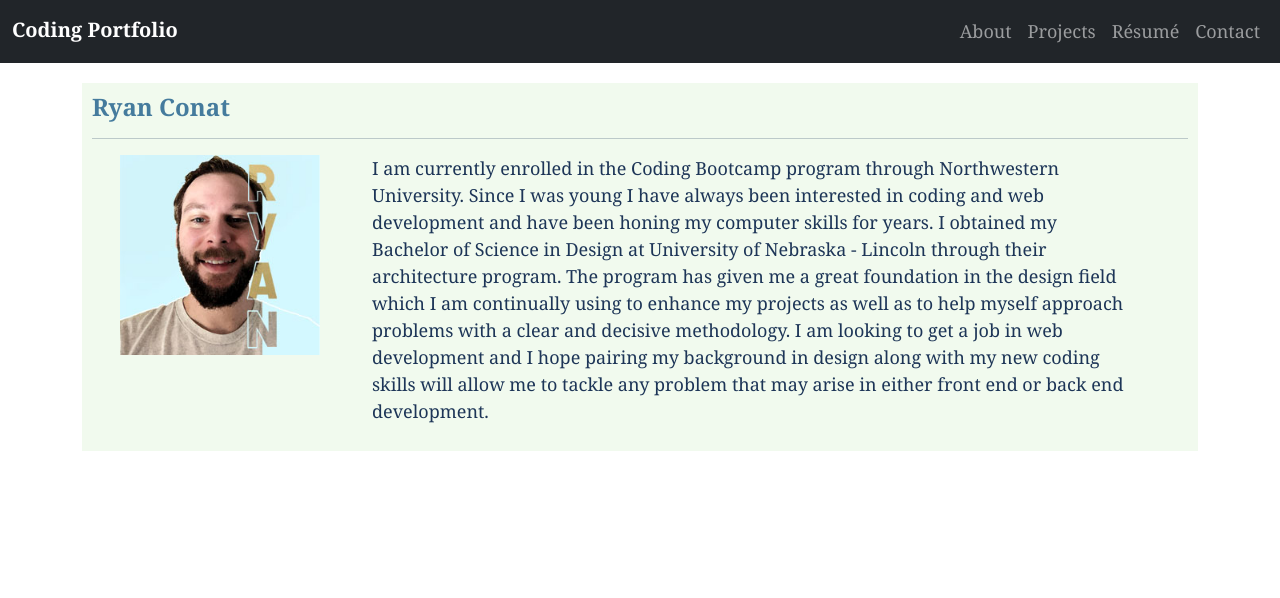
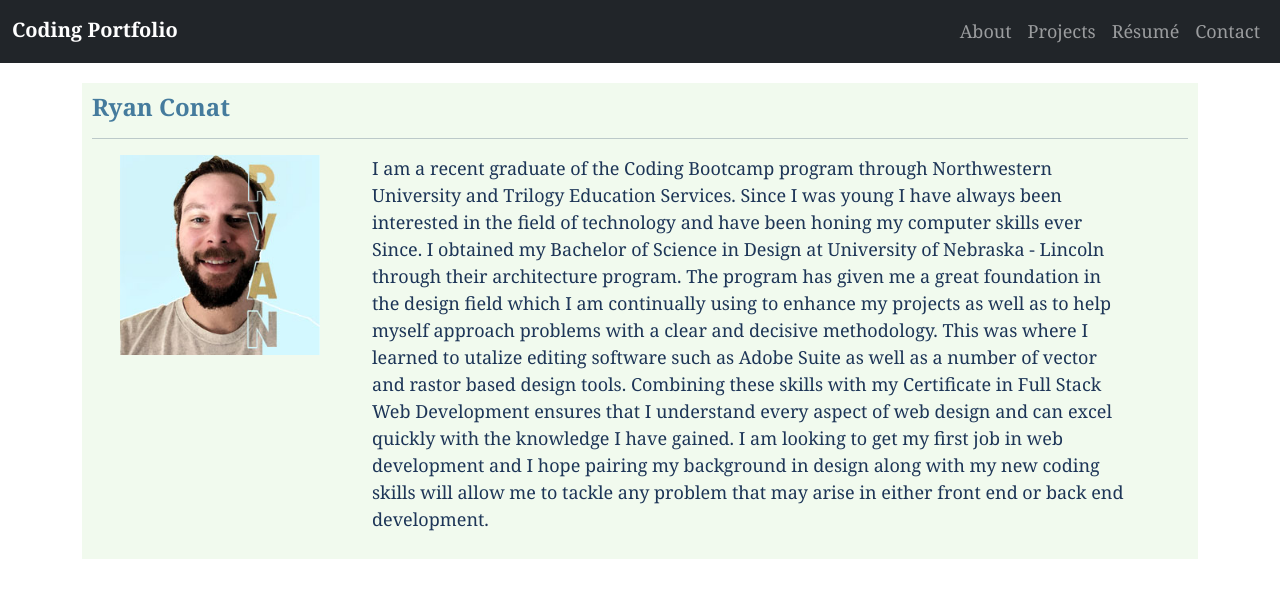
Before and after one commit to Rconat/react-portfolio, a React (Create React App) app: page / in a window 1280 px wide. Shown: the top 598 px of the page. Built offline with nearby package versions, Linux system fonts and the light colour scheme.

Commit message:
updating about.js page

```diff
--- a/src/pages/about.js
+++ b/src/pages/about.js
@@ -13,7 +13,7 @@ const About = () => (
                         </div>
                         <div className="col-lg-9">
                             <div className="bio-text">
-                                <p>I am currently enrolled in the Coding Bootcamp program through Northwestern University. Since I was young I have always been interested in coding and web development and have been honing my computer skills for years. I obtained my Bachelor of Science in Design at University of Nebraska - Lincoln through their architecture program. The program has given me a great foundation in the design field which I am continually using to enhance my projects as well as to help myself approach problems with a clear and decisive methodology. I am looking to get a job in web development and I hope pairing my background in design along with my new coding skills will allow me to tackle any problem that may arise in either front end or back end development.</p>
+                                <p>I am a recent graduate of the Coding Bootcamp program through Northwestern University and Trilogy Education Services. Since I was young I have always been interested in the field of technology and have been honing my computer skills ever Since. I obtained my Bachelor of Science in Design at University of Nebraska - Lincoln through their architecture program. The program has given me a great foundation in the design field which I am continually using to enhance my projects as well as to help myself approach problems with a clear and decisive methodology. This was where I learned to utalize editing software such as Adobe Suite as well as a number of vector and rastor based design tools. Combining these skills with my Certificate in Full Stack Web Development ensures that I understand every aspect of web design and can excel quickly with the knowledge I have gained. I am looking to get my first job in web development and I hope pairing my background in design along with my new coding skills will allow me to tackle any problem that may arise in either front end or back end development.</p>
                             </div>
                         </div>
                     </div>
```
